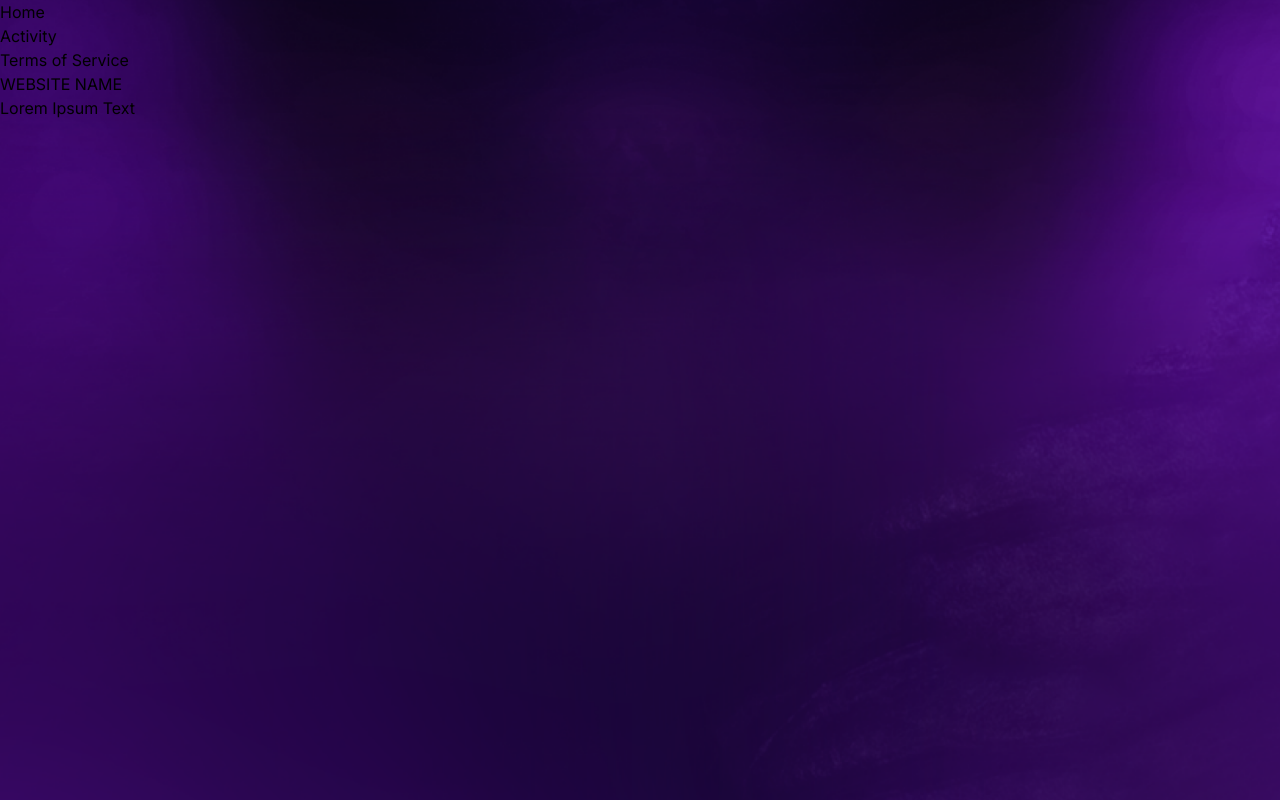
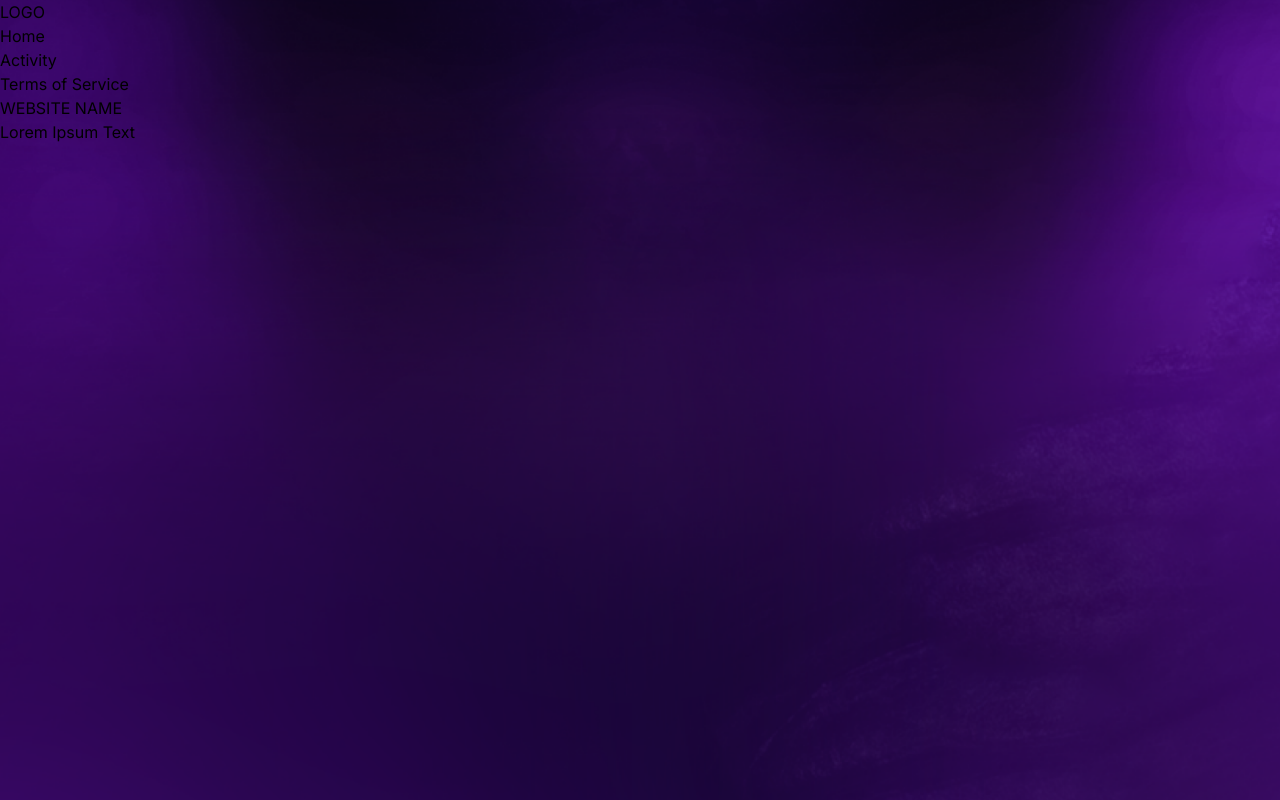
Before and after one commit to YazzerAbdalla/Adhopemedia-survey-app, a Next.js app: page / in a window 1280 px wide. Built offline with nearby package versions, Linux system fonts and the light colour scheme.

Commit message:
add logo in nav

```diff
--- a/Components/Nav.tsx
+++ b/Components/Nav.tsx
@@ -1,11 +1,17 @@
 "use client";
+import Link from "next/link";
 
 export default function Nav() {
   return (
-        <div className="flex justify-center text-white space-x-5 py-4 ">
+    <div className="mx-auto flex items-center px-24 py-4">
+      <h1 className="font-bold text-white text-2xl ">LOGO</h1>
+      <div className="grow">
+        <div className="flex justify-center items-center space-x-5 text-white">
           <div>Home</div>
           <div>Activity</div>
           <div>Terms of Service</div>
         </div>
+      </div>
+    </div>
   );
 }
```
Lines whose indentation alone changed are shown as unchanged.
